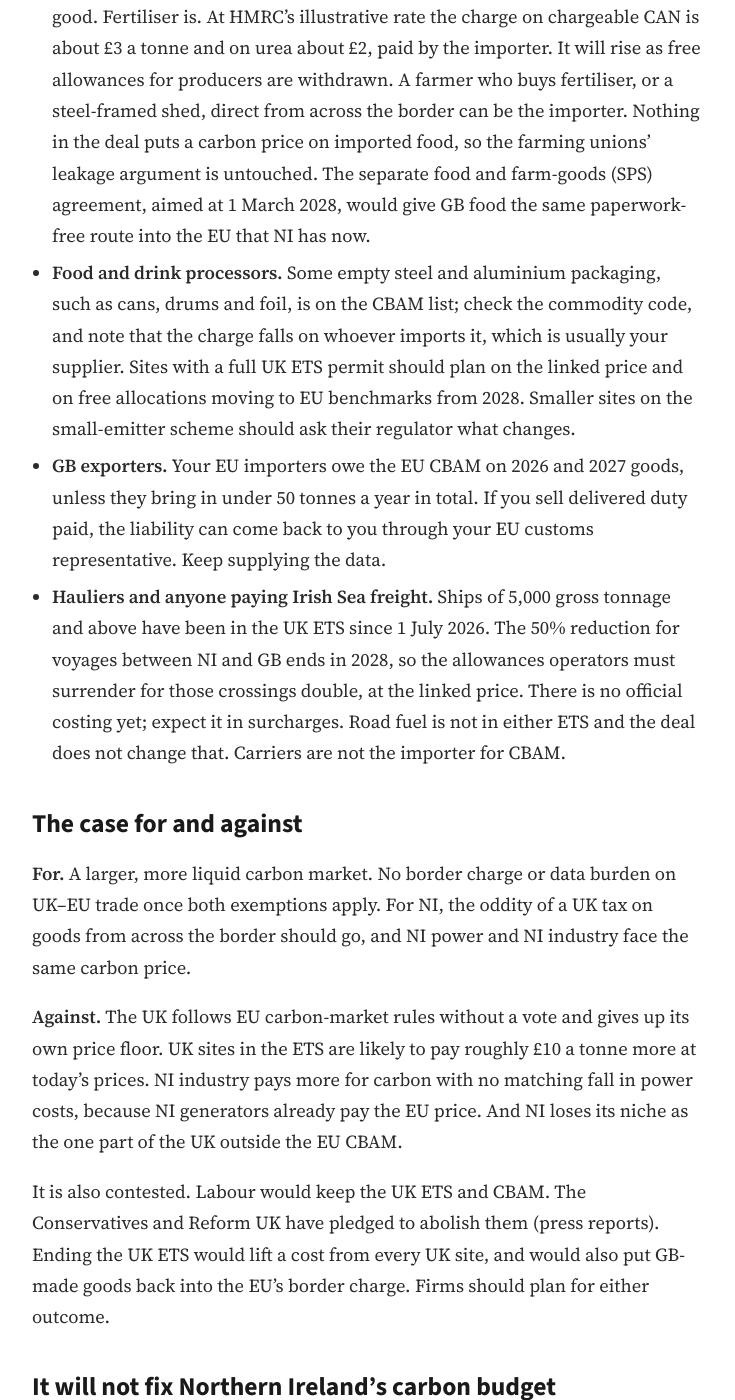
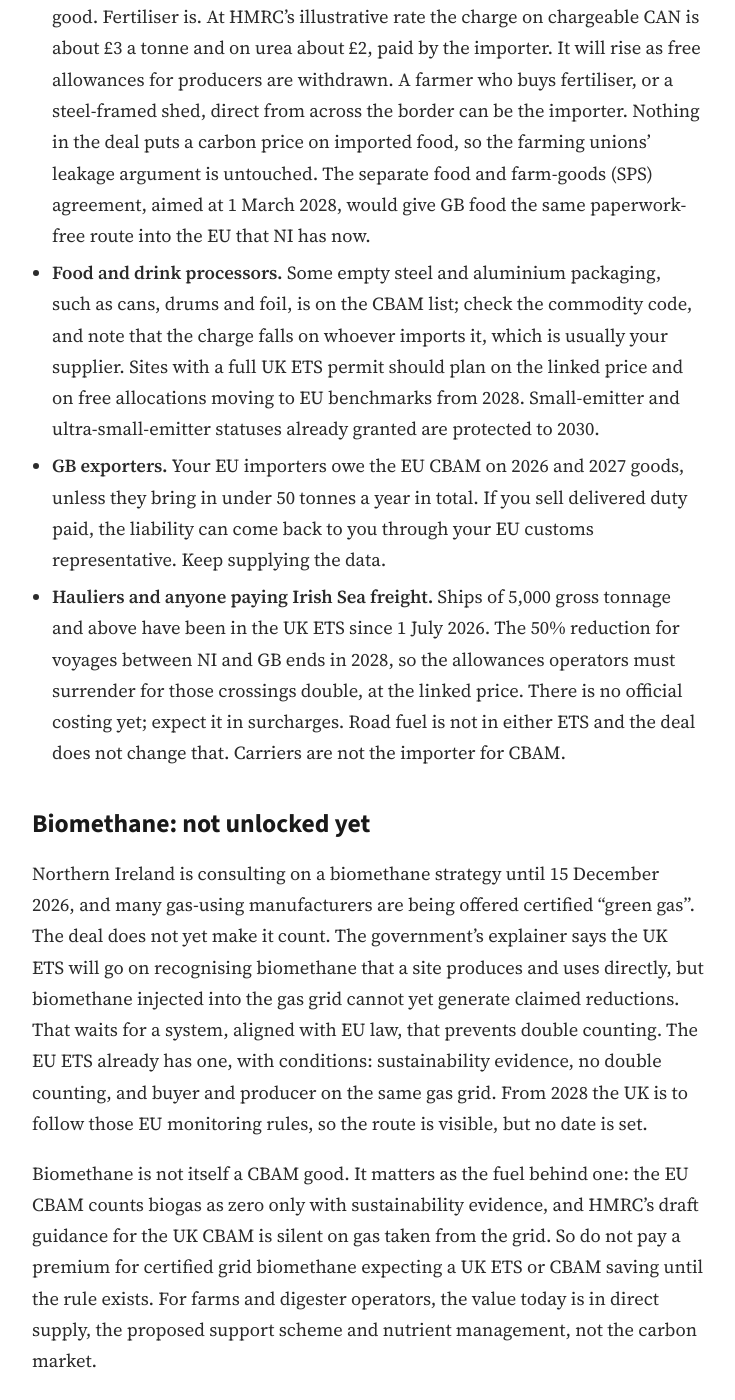
Before and after one commit to robertjparkuk/RobertJParkuk.github.io, a Jekyll site: the page built from _posts/2026-11-21-the-carbon-deal-what-changes-for-northern-ireland-and-great-britain.md, in a window 1280 px wide and 1400 px high, scrolled down 3817 px. Shown: the whole window, without its empty margins (96-831 px from the left). Built offline with Jekyll 4.4.1, drawn with Linux system fonts in a browser that asks for light colours; our own code applies the rules of GitHub Pages for plain Markdown files; some of the changed text lies outside the part shown.

Commit message:
Carbon deal post: add biomethane section; small-emitter status
Co-Authored-By: Claude Fable 5.2 <noreply@anthropic.com>
Claude-Session: https://claude.ai/code/session_01TUNMnKp7shKxXtkPnB9chj

```diff
--- a/_posts/2026-11-21-the-carbon-deal-what-changes-for-northern-ireland-and-great-britain.md
+++ b/_posts/2026-11-21-the-carbon-deal-what-changes-for-northern-ireland-and-great-britain.md
@@ -2,7 +2,7 @@
 title: "The carbon deal: what changes for Northern Ireland and Great Britain, and when"
 date: 2026-11-21 07:30:00 +0000
 image: /assets/photos/customs-declaration.jpg
-tags: [CBAM, Carbon, Trade, UK-EU summit, Northern Ireland, Manufacturing, Agriculture]
+tags: [CBAM, Carbon, Trade, UK-EU summit, Northern Ireland, Manufacturing, Agriculture, Biomethane]
 description: "The UK and EU agreed on 20 November 2026 to link their carbon markets from 2028. What it means for carbon border charges in Northern Ireland and Great Britain in 2027 and 2028, by type of business."
 ---
 
@@ -41,9 +41,15 @@ The charge follows origin, and origin has a legal meaning. HMRC uses the UK's no
 - **Engineering and machinery makers.** Finished machines are not CBAM goods. Fabricated steelwork, tanks, tubes and fasteners are. NI makers of those keep an edge over GB rivals into the EU until 2028. After that the selling point is your carbon data, which customers will keep asking for.
 - **Builders' merchants.** Cement, rebar, sections, tube and some steel fixings are on the list; check each line by commodity code, because plenty of what a merchant sells is not. On default values and illustrative rates, chargeable Portland cement carries about £12 a tonne (roughly 30p on a 25kg bag) and rebar about £24 to £37 a tonne. Goods count when they arrive, not when they were ordered. Bringing them from Ireland can pass the £50,000 registration test quickly, and until regulations are made Irish cement counts towards it. EU-origin lines should then drop out; Turkish rebar bought through an Irish wholesaler will not.
 - **Farms and merchants.** Farming is in neither ETS and food is not a CBAM good. Fertiliser is. At HMRC's illustrative rate the charge on chargeable CAN is about £3 a tonne and on urea about £2, paid by the importer. It will rise as free allowances for producers are withdrawn. A farmer who buys fertiliser, or a steel-framed shed, direct from across the border can be the importer. Nothing in the deal puts a carbon price on imported food, so the farming unions' leakage argument is untouched. The separate food and farm-goods (SPS) agreement, aimed at 1 March 2028, would give GB food the same paperwork-free route into the EU that NI has now.
-- **Food and drink processors.** Some empty steel and aluminium packaging, such as cans, drums and foil, is on the CBAM list; check the commodity code, and note that the charge falls on whoever imports it, which is usually your supplier. Sites with a full UK ETS permit should plan on the linked price and on free allocations moving to EU benchmarks from 2028. Smaller sites on the small-emitter scheme should ask their regulator what changes.
+- **Food and drink processors.** Some empty steel and aluminium packaging, such as cans, drums and foil, is on the CBAM list; check the commodity code, and note that the charge falls on whoever imports it, which is usually your supplier. Sites with a full UK ETS permit should plan on the linked price and on free allocations moving to EU benchmarks from 2028. Small-emitter and ultra-small-emitter statuses already granted are protected to 2030.
 - **GB exporters.** Your EU importers owe the EU CBAM on 2026 and 2027 goods, unless they bring in under 50 tonnes a year in total. If you sell delivered duty paid, the liability can come back to you through your EU customs representative. Keep supplying the data.
 - **Hauliers and anyone paying Irish Sea freight.** Ships of 5,000 gross tonnage and above have been in the UK ETS since 1 July 2026. The 50% reduction for voyages between NI and GB ends in 2028, so the allowances operators must surrender for those crossings double, at the linked price. There is no official costing yet; expect it in surcharges. Road fuel is not in either ETS and the deal does not change that. Carriers are not the importer for CBAM.
+
+## Biomethane: not unlocked yet
+
+Northern Ireland is consulting on a biomethane strategy until 15 December 2026, and many gas-using manufacturers are being offered certified "green gas". The deal does not yet make it count. The government's explainer says the UK ETS will go on recognising biomethane that a site produces and uses directly, but biomethane injected into the gas grid cannot yet generate claimed reductions. That waits for a system, aligned with EU law, that prevents double counting. The EU ETS already has one, with conditions: sustainability evidence, no double counting, and buyer and producer on the same gas grid. From 2028 the UK is to follow those EU monitoring rules, so the route is visible, but no date is set.
+
+Biomethane is not itself a CBAM good. It matters as the fuel behind one: the EU CBAM counts biogas as zero only with sustainability evidence, and HMRC's draft guidance for the UK CBAM is silent on gas taken from the grid. So do not pay a premium for certified grid biomethane expecting a UK ETS or CBAM saving until the rule exists. For farms and digester operators, the value today is in direct supply, the proposed support scheme and nutrient management, not the carbon market.
 
 ## The case for and against
 
@@ -77,4 +83,5 @@ The [CBAM Exposure Tracker]({{ '/tools/dashboards/cbam-exposure-tracker.html' |
 - HMRC, [CBAM policy summary](https://www.gov.uk/government/publications/carbon-border-adjustment-mechanism-cbam-policy-summary/carbon-border-adjustment-mechanism-cbam-policy-summary), updated 2 November 2026; [illustrative rates](https://www.gov.uk/government/publications/illustrative-cbam-rates-and-worked-example-for-carbon-border-adjustment-mechanism-cbam/carbon-border-adjustment-mechanism-cbam-illustrative-cbam-rates-and-worked-example), 16 October 2026; [default values](https://www.gov.uk/government/publications/check-the-default-values-for-the-carbon-border-adjustment-mechanism-cbam) for iron and steel, cement and fertilisers; [record-keeping](https://www.gov.uk/guidance/keeping-records-for-carbon-border-adjustment-mechanism-cbam)
 - [Finance Act 2026, Part 5](https://www.legislation.gov.uk/ukpga/2026/11/part/5)
 - DAERA, [Northern Ireland greenhouse gas statistics 1990–2024](https://www.daera-ni.gov.uk/news/northern-ireland-greenhouse-gas-statistics-1990-2024-released), 9 June 2026
+- Biomethane: [Implementing Regulation (EU) 2018/2066](https://eur-lex.europa.eu/eli/reg_impl/2018/2066/oj/eng), Article 39, as amended; [Implementing Regulation (EU) 2025/2547](https://eur-lex.europa.eu/eli/reg_impl/2025/2547/oj/eng), Annex II; DfE and DAERA, Biomethane Strategy and Policy Framework consultation, October 2026
 - Carbon prices: Reuters, 20 November 2026. Party positions: press reports.
```
